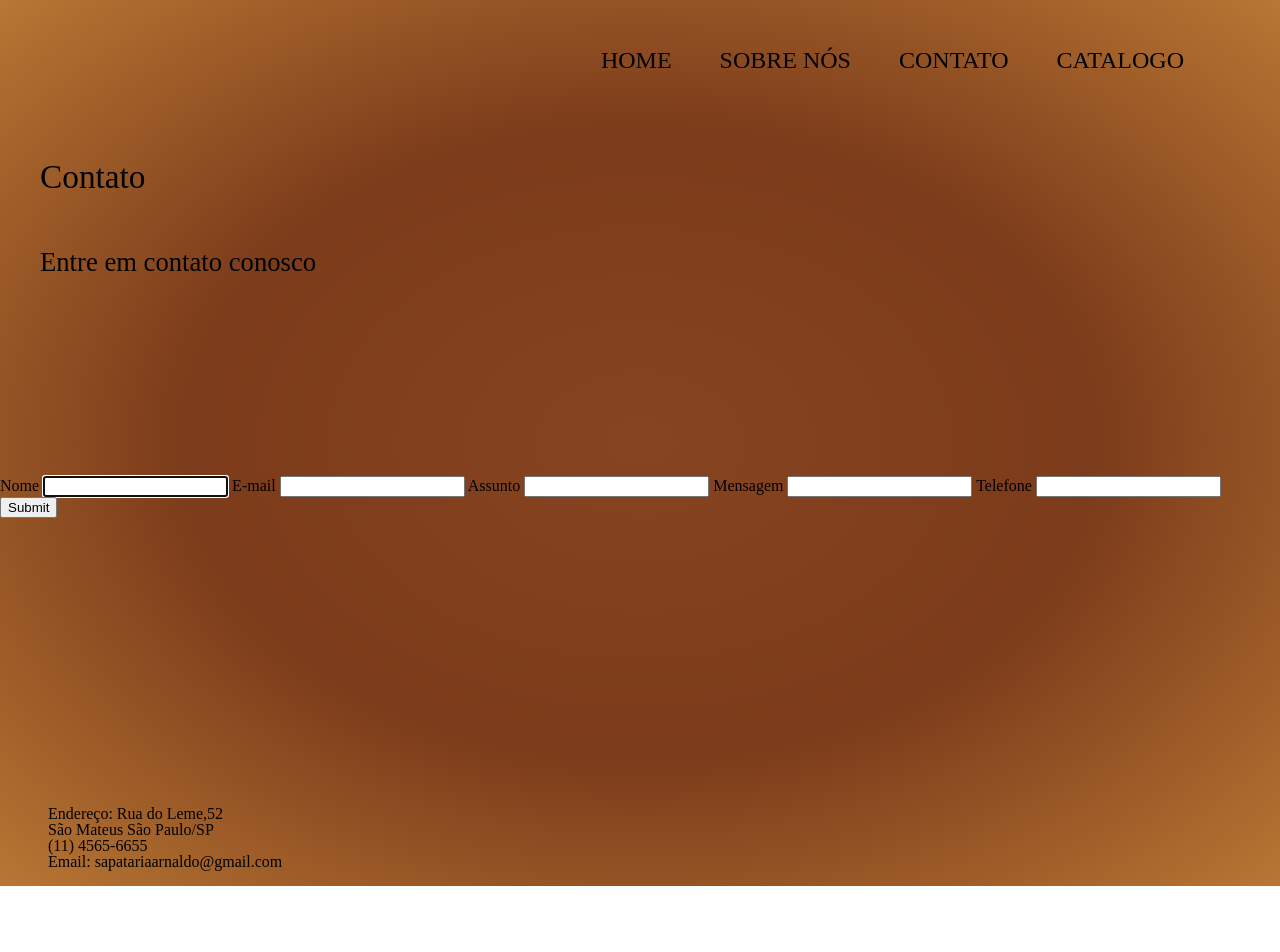
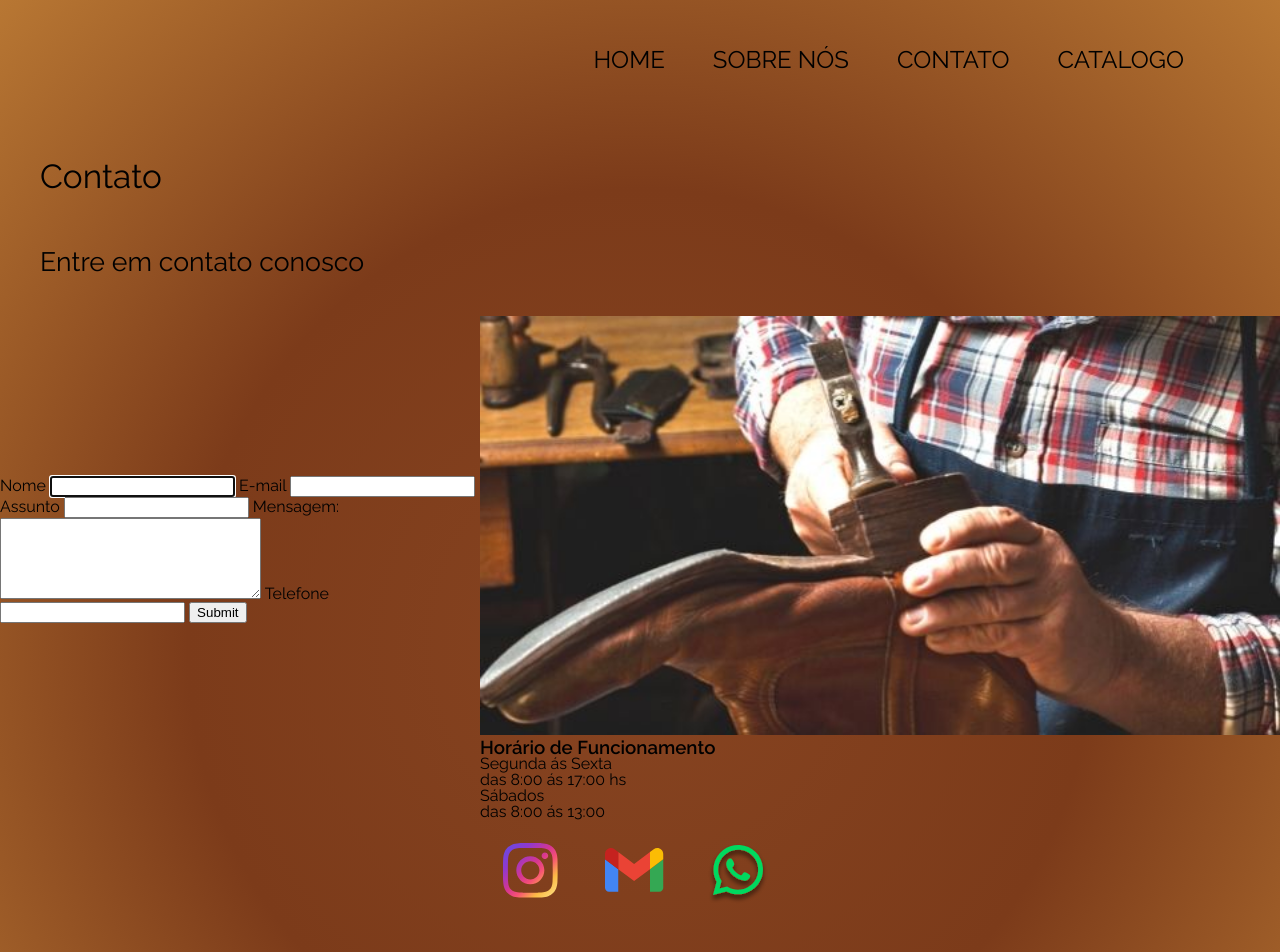
Before and after one commit to giperuzzo/sapataria-arnaldo, a plain HTML site: page contato.html in a window 1280 px wide. Shown: the top 952 px of the page. Before the commit the page ends 886 px from the top, so only its background shows below. Drawn offline with Linux system fonts and the light colour scheme.

Commit message:
estilizando a pagina de contato

```diff
--- a/contato.html
+++ b/contato.html
@@ -27,8 +27,12 @@
         <h2 class="page-subtitle">Entre em contato conosco</h2>
 
     </header>
+
+        <div class="container">
+
+
     <main>
-        <form action="" method="">
+        <form action="" method="" class="form">
 
             <label for="name">Nome</label>
             <input type="text" id="name" autofocus required>
@@ -39,8 +43,8 @@
             <label for="subject">Assunto</label>
             <input type="text" id="subject" required>
 
-            <label for="message">Mensagem</label>
-            <input type="text" id="message">
+            <label for="message" >Mensagem: </label>
+            <textarea id="message" cols="30" rows="5"></textarea>
 
             <label for="phone">Telefone</label>
             <input type="tel" id="phone">
@@ -48,13 +52,23 @@
             <input type ="submit">
 
 
-
-
-
         </form>
 
+    </main>
 
-    </main>
+    <aside>
+        <img src="./img/bota.jpg" alt="Foto do local">
+        <h3> Horário de Funcionamento </h3>
+            <p>Segunda ás Sexta </p>
+            <p>das 8:00 ás 17:00 hs</p>
+            <p>Sábados</p>
+            <p>das 8:00 ás 13:00</p>
+
+            <a href="#"><img class="social-icons" src="./icons/Instagram.svg" alt="Instagram"></a>
+            <a href="#"><img class="social-icons" src="./icons/gmail.svg" alt="E-mail"></a>
+            <a href="#"><img class="social-icons" src="./icons/Whatsapp.svg" alt="Whatsapp"></a>
+    </aside>
+</div>
     <footer>
         <adress class="adress-page">
             <p>Endereço: Rua do Leme,52</p>
--- a/css/style.css
+++ b/css/style.css
@@ -1,3 +1,5 @@
+
+  @import url('https://fonts.googleapis.com/css2?family=Raleway:ital,wght@0,300;0,400;0,600;0,700;1,700;1,900&family=Work+Sans:ital,wght@0,300;0,400;0,600;0,900;1,300&display=swap');
 
 
 :root {
@@ -7,6 +9,7 @@ body {
     color: black;
     /* serve para dar cor no fundo/body */
     background: var(--cor-fundo);
+    font-family: Raleway;
 
 
 }
@@ -107,3 +110,19 @@ main {
     padding-top: 18rem;
     justify-content: space-between;
 }
+
+.container {
+    display: flex;
+    justify-content: ;
+}
+
+.container > aside  >img {
+
+width: 800px;
+}
+
+.container h3 {
+    font-size: 14pt;
+    font-weight: 600 ;
+
+}
```
Also changed, not shown: icons/Gmail.svg (added), icons/Instagram.svg (added), icons/Whatsapp.svg (added).
